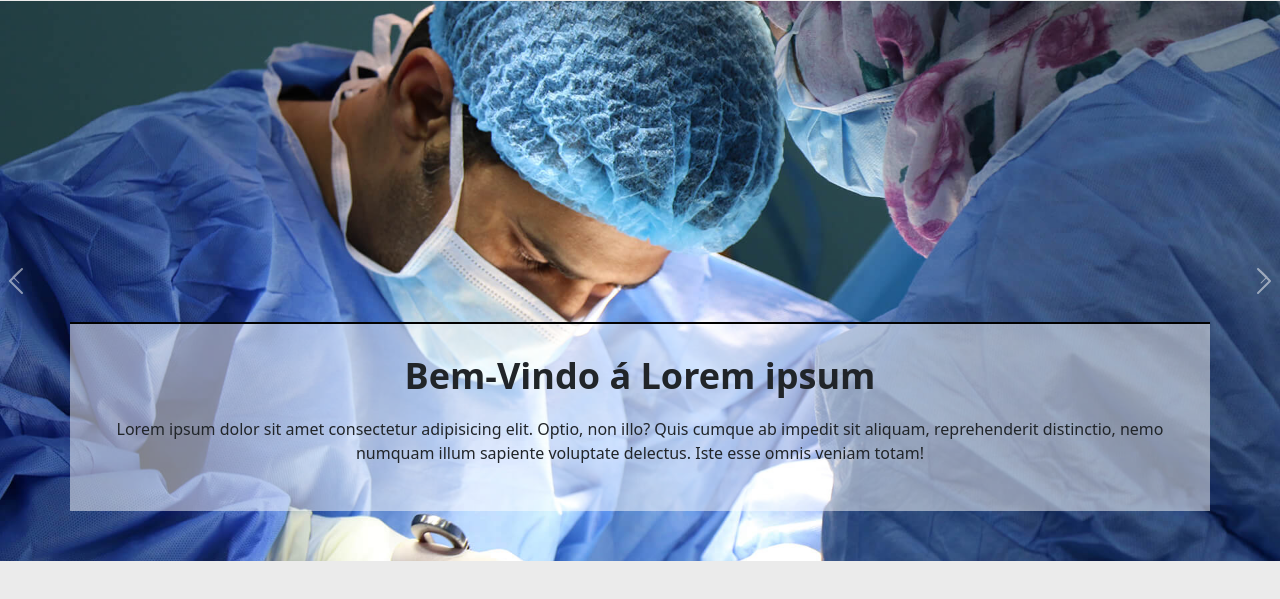
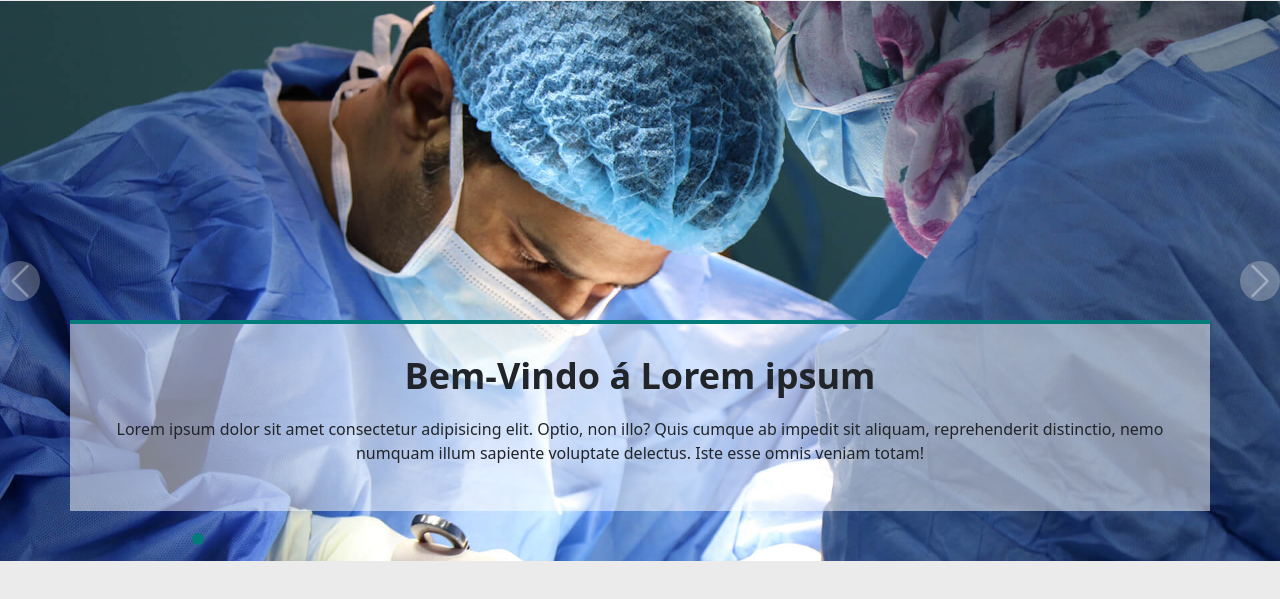
Before and after one commit to NicAlmeida/project_med_front, a plain HTML site: page index.html in a window 1280 px wide. Shown: the part 135-734 px from the top of the page. Drawn offline with nearby package versions, Linux system fonts and the light colour scheme; a script that the page names is missing.

Commit message:
update carrossel

```diff
--- a/index.html
+++ b/index.html
@@ -20,9 +20,6 @@
 
         <!-- Link to CSS style  -->
         <link href="./styles/style.css" rel="stylesheet">
-
-        <!-- Link to JS script -->
-        <script src="./js/script.js"></script>
 
 
     </head>
@@ -82,7 +79,7 @@
 
                     </nav>
 
-                    <a href="" class="cta-btn">
+                    <a href="index.html#consulta" class="cta-btn">
                         Agende uma consulta
                     </a>
 
@@ -133,14 +130,14 @@
 
               <!-- Control prev -->
               <a href="#hero-carousel" class="carousel-control-prev" role="button" data-bs-slide="prev">
-                <i class="carousel-control-prev-icon bi bi-chevron-left"  aria-hidden="true" ></i>
+                <i class="carousel-control-prev-icon"  aria-hidden="true" ></i>
               </a>
 
               <ol class="carousel-indicators"></ol>
 
               <!-- Control next -->
               <a href="#hero-carousel" class="carousel-control-next"  role="button" data-bs-slide="next">
-                <i class="carousel-control-next-icon bi bi-chevron-right" aria-hidden="true"></i>
+                <i class="carousel-control-next-icon" aria-hidden="true"></i>
               </a>
 
             </div>
@@ -150,5 +147,19 @@
         </main> <!-- fim main -->
 
         <footer>    </footer>
+
+
+
+        <!-- Boostrap JS Files -->
+        <script src="https://cdn.jsdelivr.net/npm/bootstrap@5.3.0/dist/js/bootstrap.bundle.min.js"></script>
+        <script src="https://cdn.jsdelivr.net/npm/aos@3.0.0-beta.6/dist/aos.js"></script>
+        <script src="https://cdn.jsdelivr.net/npm/glightbox@3.2.0/dist/js/glightbox.min.js"></script>
+        <script src="https://cdn.jsdelivr.net/npm/@srexi/purecounterjs/dist/purecounter_vanilla.js"></script>
+        <script src="https://cdn.jsdelivr.net/npm/swiper@9.4.0/swiper-bundle.min.js"></script>
+
+
+        <!-- Main JS File -->
+        <script src="assets/js/main.js"></script>
+
     </body>
 </html>
--- a/styles/style.css
+++ b/styles/style.css
@@ -73,6 +73,7 @@ ul{
 }
 
 
+
 h1{
     color: var(--title);
     text-align: center;
@@ -88,7 +89,8 @@ h1{
 }
 
 .cta-btn:hover{
-    background-color: gray;
+    background-color: #046464;
+    transition: 0.3s;
 }
 
 
@@ -96,6 +98,7 @@ h1{
 
     .navmenu{
         padding: 0;
+        z-index: 4;
     }
 
     .navmenu ul{
@@ -214,7 +217,7 @@ h1{
     text-align: center;
     padding-top: 30px;
     padding-bottom: 30px;
-    border-top: 2px solid rgb(0, 0, 0);
+    border-top: 4px solid #047c7c;
     z-index: 3;
     margin-bottom: 50px;
 }
@@ -247,3 +250,36 @@ h1{
         min-height: 100vh;
     }
 }
+
+.hero .carousel-control-prev-icon,
+.hero .carousel-control-next-icon{
+
+    background-color: rgba(255, 255, 255, 0.5);
+    font-size: 26px;
+    border-radius: 50px;
+    transition: .3s;
+    width: 40px;
+    height: 40px;
+    display: flex;
+    justify-content:center ;
+    align-items: center;
+}
+
+.hero .carousel-indicators{
+    cursor: pointer;
+    background-color: #047a7a;
+    width: 12px;
+    height: 12px;
+
+    opacity: 1;
+    overflow: hidden;
+    border: 0;
+    border-radius: 50px;
+    transition: 0.3s;
+}
+
+
+.hero .carousel-indicators.active{
+    opacity: 1;
+    background-color: #047a7a;
+}
```
